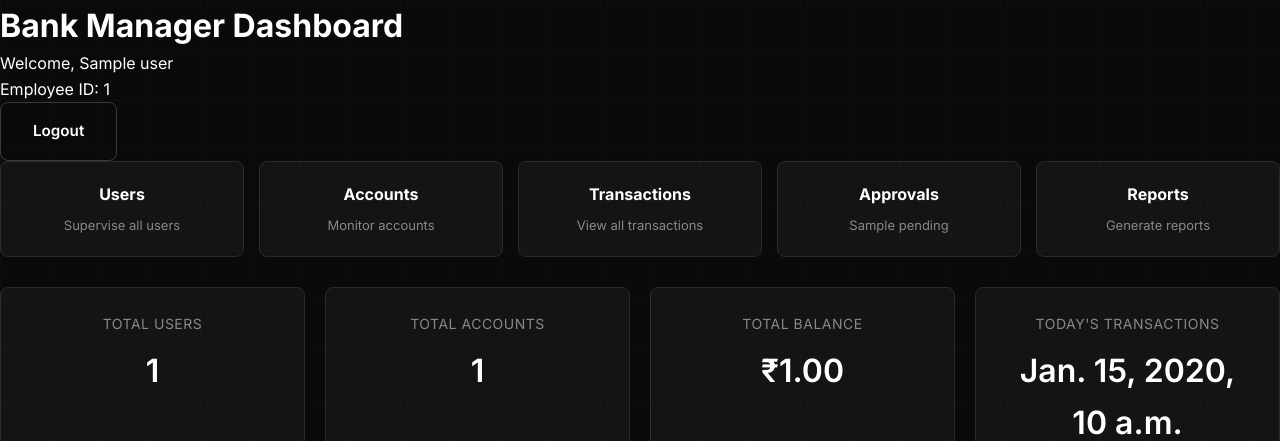
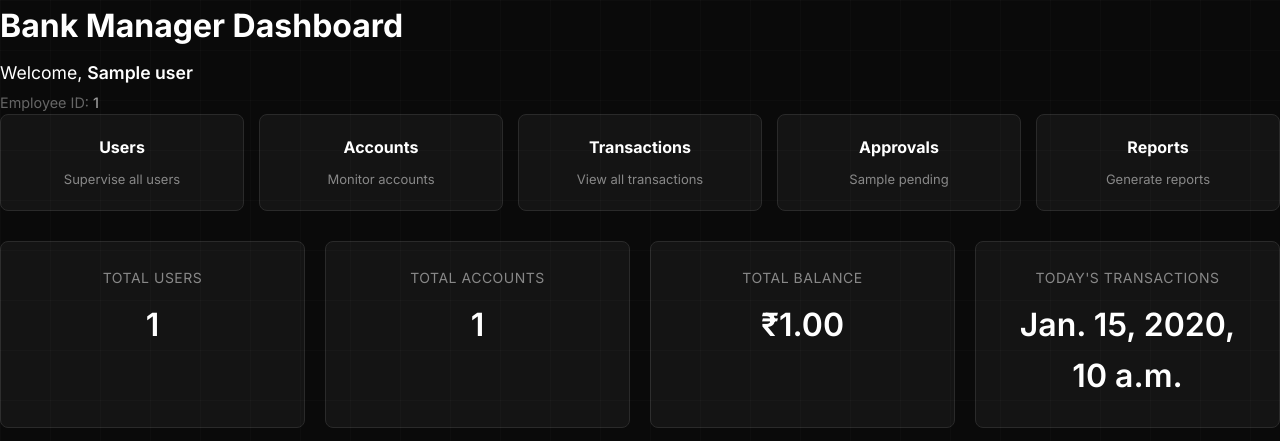
Before and after one commit to gohil-gaurav/BankManagementSystem, a Django app: template templates/bank/manager_dashboard.html in a window 1280 px wide. Shown: the top 441 px of the page. Run offline with Django 4.2, Linux system fonts and the light colour scheme; the template is opened without the code that fills it: most values are stand-ins (such as "Sample title", 1, 10 or a date in 2020).

Commit message:
Fix the dashboard

```diff
--- a/templates/bank/manager_dashboard.html
+++ b/templates/bank/manager_dashboard.html
@@ -7,10 +7,9 @@
     <div class="dashboard-header">
         <div>
             <h1>Bank Manager Dashboard</h1>
-            <p class="subtitle">Welcome, {{ manager.user.get_full_name|default:manager.user.username }}</p>
-            <p class="subtitle">Employee ID: {{ manager.employee_id }}</p>
+            <p class="subtitle" style="font-size: 1.1rem; margin-top: 0.5rem;">Welcome, <span style="color: #ffffff; font-weight: 600;">{{ manager.user.get_full_name|default:manager.user.username }}</span></p>
+            <p class="subtitle" style="font-size: 0.9rem; color: #666666; margin-top: 0.25rem;">Employee ID: <span style="color: #999999; font-weight: 500;">{{ manager.employee_id }}</span></p>
         </div>
-        <a href="{% url 'bank:manager_logout' %}" class="btn btn-secondary">Logout</a>
     </div>
 
     <!-- Quick Navigation -->
```
